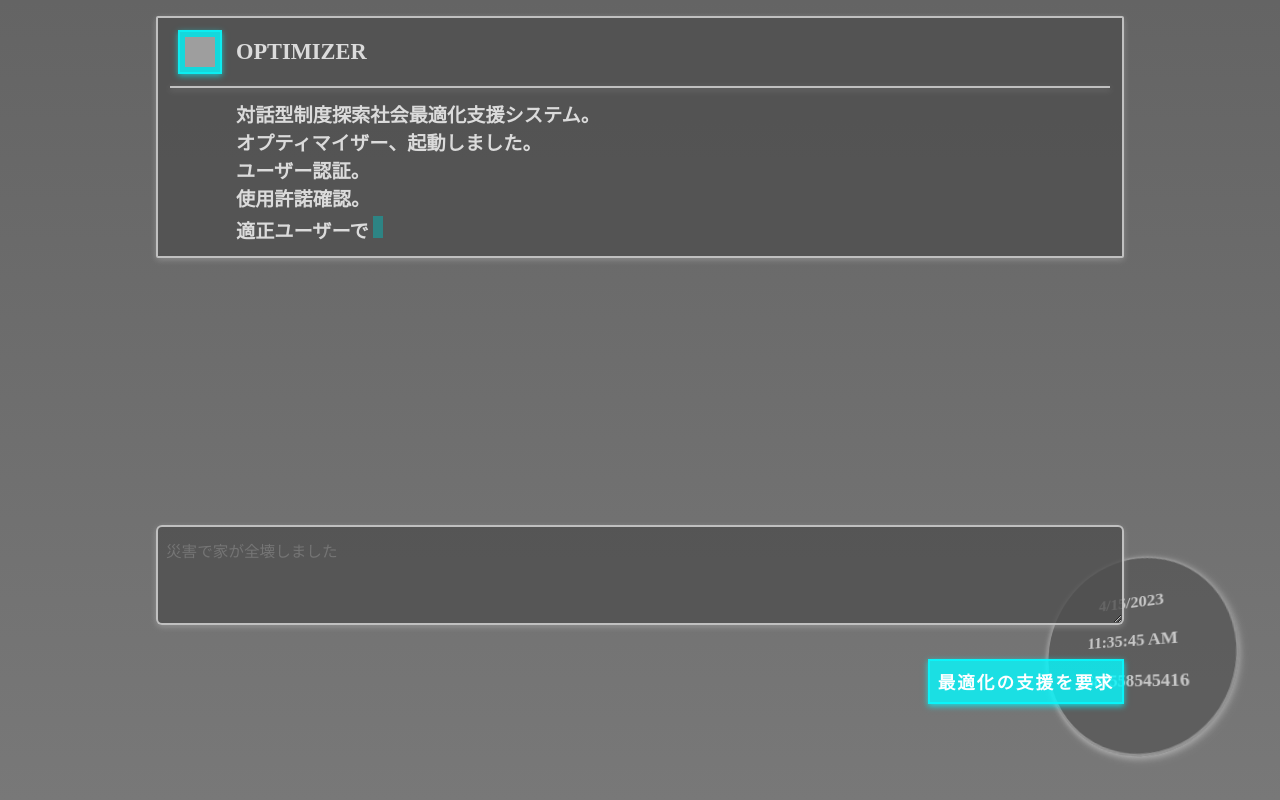
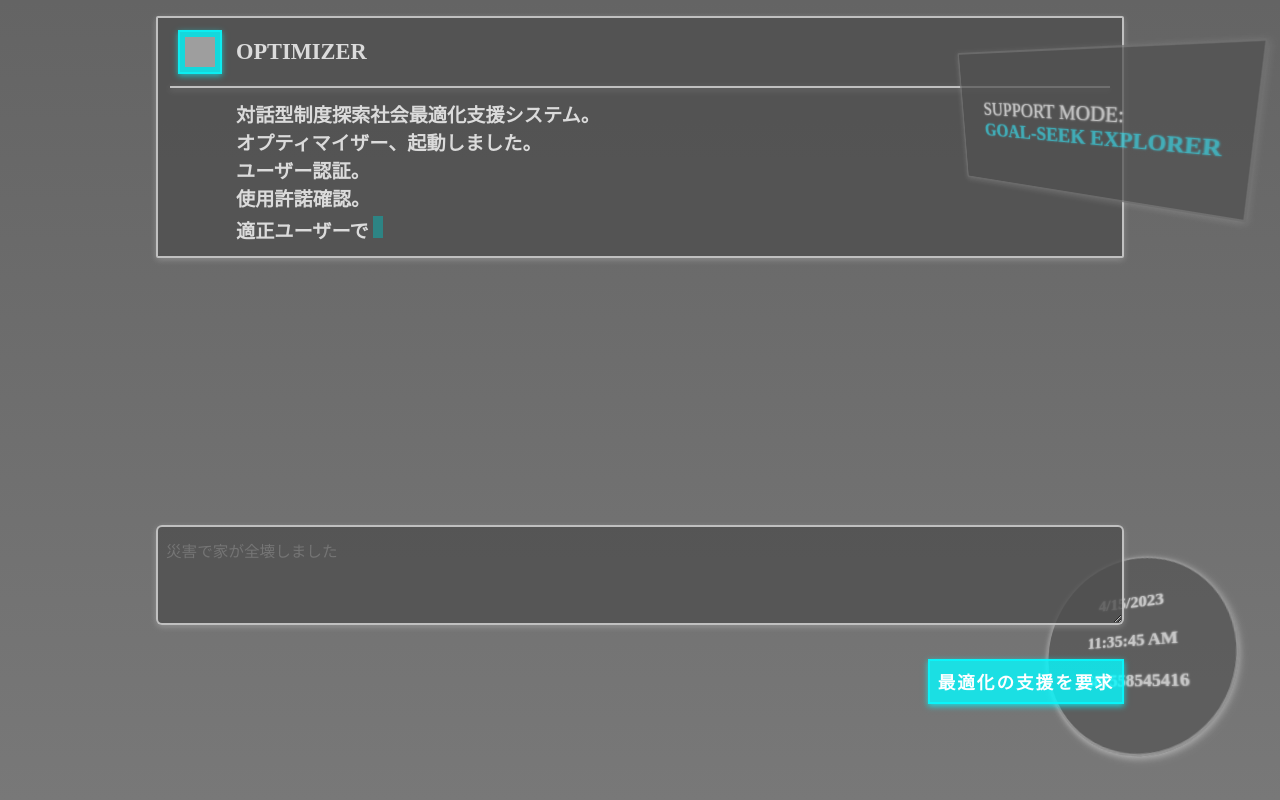
Before and after one commit to yuiseki/OPTIMIZER, a Next.js app: page / in a window 1280 px wide. Built offline with nearby package versions, Linux system fonts and the light colour scheme; grey boxes are pictures that could not be loaded.

Commit message:
add SupportModeCard

```diff
--- a/src/components/CircleClock.tsx
+++ b/src/components/CircleClock.tsx
@@ -40,6 +40,7 @@ export const CircleClock: React.FC = () => {
           fontWeight: "bold",
           fontSize: "1.1em",
           flex: "0 0 40px",
+          textShadow: "0 0 2px rgba(255, 255, 255, 1)",
         }}
       >
         {now.toLocaleDateString()}
@@ -49,6 +50,7 @@ export const CircleClock: React.FC = () => {
           fontWeight: "bold",
           fontSize: "1.1em",
           flex: "0 0 40px",
+          textShadow: "0 0 2px rgba(255, 255, 255, 1)",
         }}
       >
         {now.toLocaleTimeString()}
@@ -58,6 +60,7 @@ export const CircleClock: React.FC = () => {
           fontWeight: "bold",
           fontSize: "1.1em",
           flex: "0 0 40px",
+          textShadow: "0 0 2px rgba(255, 255, 255, 1)",
         }}
       >
         {now.getTime()}
--- /dev/null
+++ b/src/components/SupportModeCard/SupportModeCard.tsx
@@ -0,0 +1,63 @@
+import { useEffect, useState } from "react";
+
+export const SupportModeCard: React.FC = () => {
+  const [isMobile, setIsMobile] = useState(true);
+
+  useEffect(() => {
+    setIsMobile(window.matchMedia("(max-width: 600px)").matches);
+  }, []);
+
+  if (isMobile) {
+    return null;
+  }
+
+  return (
+    <div
+      style={{
+        display: "flex",
+        flexDirection: "column",
+        justifyContent: "center",
+        alignItems: "center",
+        position: "absolute",
+        top: 50,
+        right: 50,
+        width: "300px",
+        height: "150px",
+        borderRadius: "2px",
+        border: "2px solid rgba(219, 219, 219, 0.2)",
+        boxShadow: "0 2px 6px 0 rgba(219, 219, 219, 0.2)",
+        backgroundColor: "rgba(79, 79, 79, 0.8)",
+        opacity: "0.9",
+        transform: "perspective(250px) rotateX(-10deg) rotateY(-20deg)",
+      }}
+    >
+      <div
+        style={{
+          fontWeight: "normal",
+          fontSize: "1.3em",
+          opacity: "0.9",
+          width: "100%",
+          textAlign: "left",
+          paddingLeft: "30px",
+          textShadow: "0 0 2px rgba(255, 255, 255, 1)",
+        }}
+      >
+        SUPPORT MODE:
+      </div>
+      <div
+        style={{
+          fontWeight: "bold",
+          fontSize: "1.3em",
+          opacity: "0.9",
+          textShadow: "0 0 2px rgba(60, 191, 204, 1)",
+          color: "rgb(60, 191, 204)",
+          width: "100%",
+          textAlign: "left",
+          paddingLeft: "30px",
+        }}
+      >
+        GOAL-SEEK EXPLORER
+      </div>
+    </div>
+  );
+};
--- /dev/null
+++ b/src/components/SupportModeCard/index.tsx
@@ -0,0 +1,8 @@
+import dynamic from "next/dynamic";
+
+export const SupportModeCard = dynamic(
+  () => import("./SupportModeCard").then((module) => module.SupportModeCard),
+  {
+    ssr: false,
+  }
+);
--- a/src/pages/index.tsx
+++ b/src/pages/index.tsx
@@ -5,6 +5,7 @@ import { useCallback, useEffect, useState } from "react";
 import { nextJsonPost } from "@/lib/nextJsonPost";
 
 import dynamic from "next/dynamic";
+import { SupportModeCard } from "@/components/SupportModeCard";
 
 const CircleClock = dynamic(
   () => import("@/components/CircleClock").then((module) => module.CircleClock),
@@ -138,6 +139,7 @@ export default function Home() {
         <meta name="viewport" content="width=device-width, initial-scale=1" />
         <link rel="icon" href="/favicon.ico" />
       </Head>
+      <SupportModeCard />
       <CircleClock />
       <main className={styles.main}>
         <div style={{ width: "100%", paddingBottom: "10vh" }}>
```
